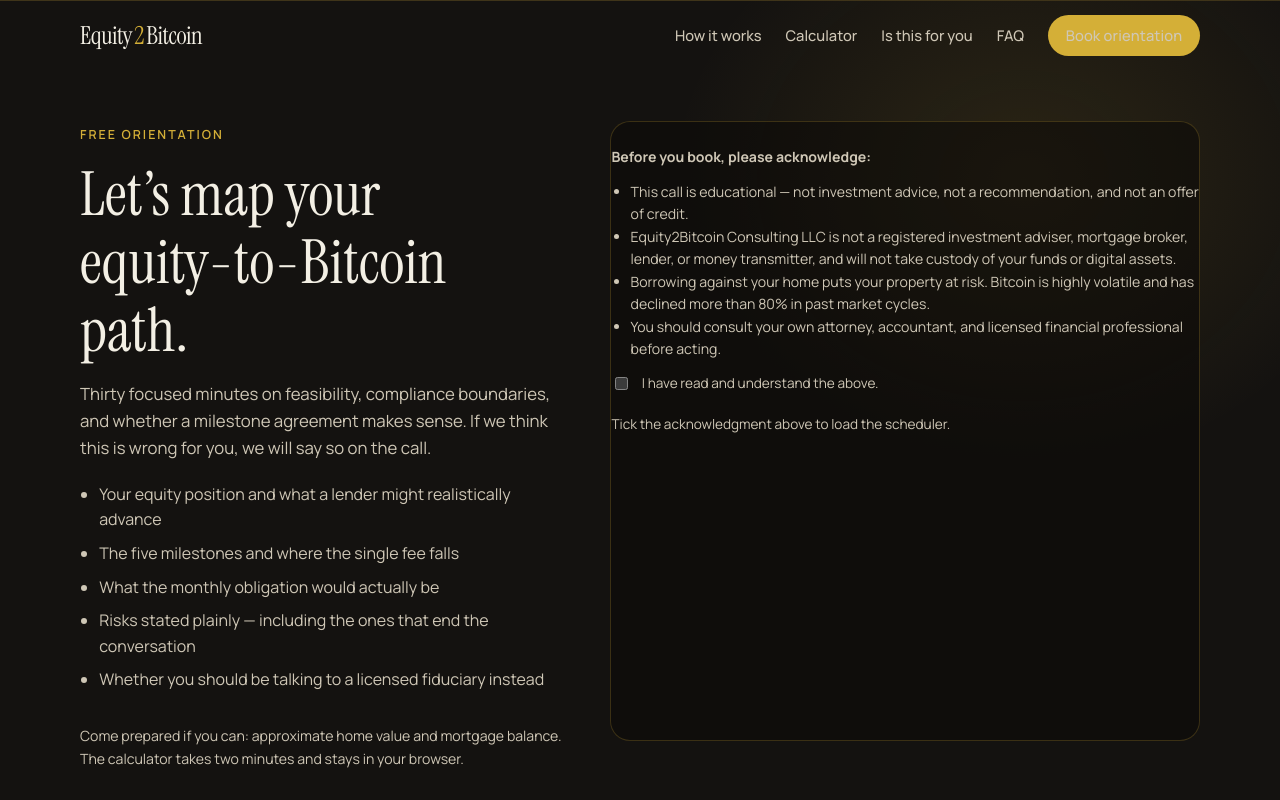
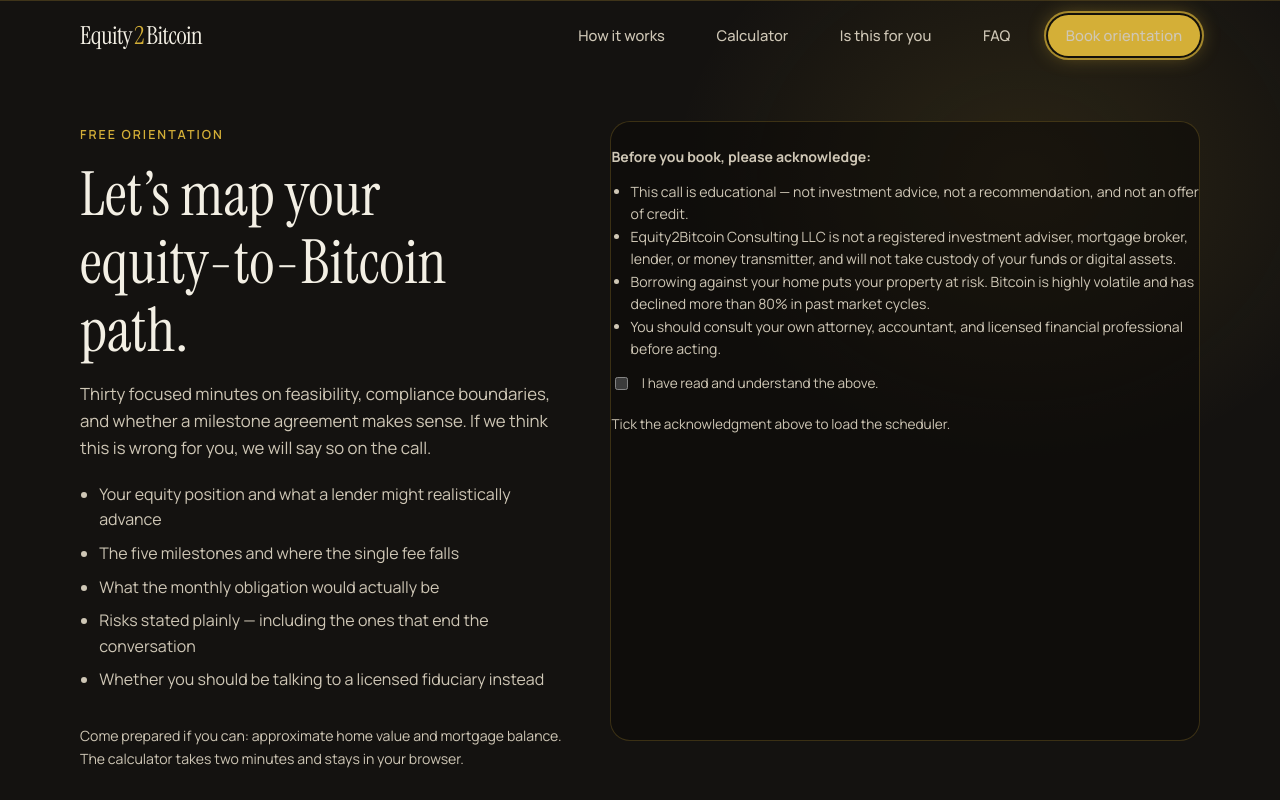
Before and after one commit to newanforbi/equity2bitcoin, a React (Vite) app in the folder web/: page /book in a window 1280 px wide. Shown: the top 800 px of the page. Built offline with nearby package versions, Linux system fonts and the light colour scheme; no server answers.

Commit message:
Add gold halo ring for the active nav tab
Active route links get a gold border and soft outer glow so the current
tab is obvious. Book orientation gets a matching ring when active.

Co-authored-by: newanforbi <newanforbi@users.noreply.github.com>

```diff
--- a/web/src/components/SiteHeader.tsx
+++ b/web/src/components/SiteHeader.tsx
@@ -49,7 +49,12 @@ export function SiteHeader() {
         <nav id="site-nav" className={`nav-links${open ? " is-open" : ""}`} aria-label="Primary">
           {links.map((link) =>
             "to" in link && link.to ? (
-              <NavLink key={link.to} to={link.to} onClick={() => setOpen(false)}>
+              <NavLink
+                key={link.to}
+                to={link.to}
+                className={({ isActive }) => (isActive ? "is-active" : undefined)}
+                onClick={() => setOpen(false)}
+              >
                 {link.label}
               </NavLink>
             ) : (
@@ -58,7 +63,11 @@ export function SiteHeader() {
               </a>
             ),
           )}
-          <NavLink to="/book" className="btn btn-primary nav-cta" onClick={() => setOpen(false)}>
+          <NavLink
+            to="/book"
+            className={({ isActive }) => `btn btn-primary nav-cta${isActive ? " is-active" : ""}`}
+            onClick={() => setOpen(false)}
+          >
             Book orientation
           </NavLink>
         </nav>
--- a/web/src/styles/global.css
+++ b/web/src/styles/global.css
@@ -218,16 +218,44 @@ p {
   color: var(--cream-muted);
   font-size: 0.92rem;
   font-weight: 500;
+  border-radius: 999px;
+  transition:
+    color 180ms ease,
+    background 180ms ease,
+    border-color 180ms ease,
+    box-shadow 180ms ease;
+}
+
+.nav-links a:not(.btn) {
+  padding: 0.4rem 0.8rem;
+  border: 1px solid transparent;
 }
 
 .nav-links a:hover {
   color: var(--cream);
 }
 
+.nav-links a:not(.btn).is-active {
+  color: var(--cream);
+  border-color: rgba(212, 175, 55, 0.75);
+  background: rgba(212, 175, 55, 0.12);
+  box-shadow:
+    0 0 0 2px rgba(212, 175, 55, 0.22),
+    0 0 0 5px rgba(212, 175, 55, 0.1),
+    0 0 22px rgba(212, 175, 55, 0.45);
+}
+
 .nav-cta {
   min-height: 2.55rem;
   padding: 0.55rem 1.1rem;
   font-size: 0.88rem;
+}
+
+.nav-links .nav-cta.is-active {
+  box-shadow:
+    0 0 0 2px rgba(11, 10, 9, 0.95),
+    0 0 0 4px rgba(212, 175, 55, 0.7),
+    0 0 20px rgba(212, 175, 55, 0.45);
 }
 
 .nav-toggle {
```
